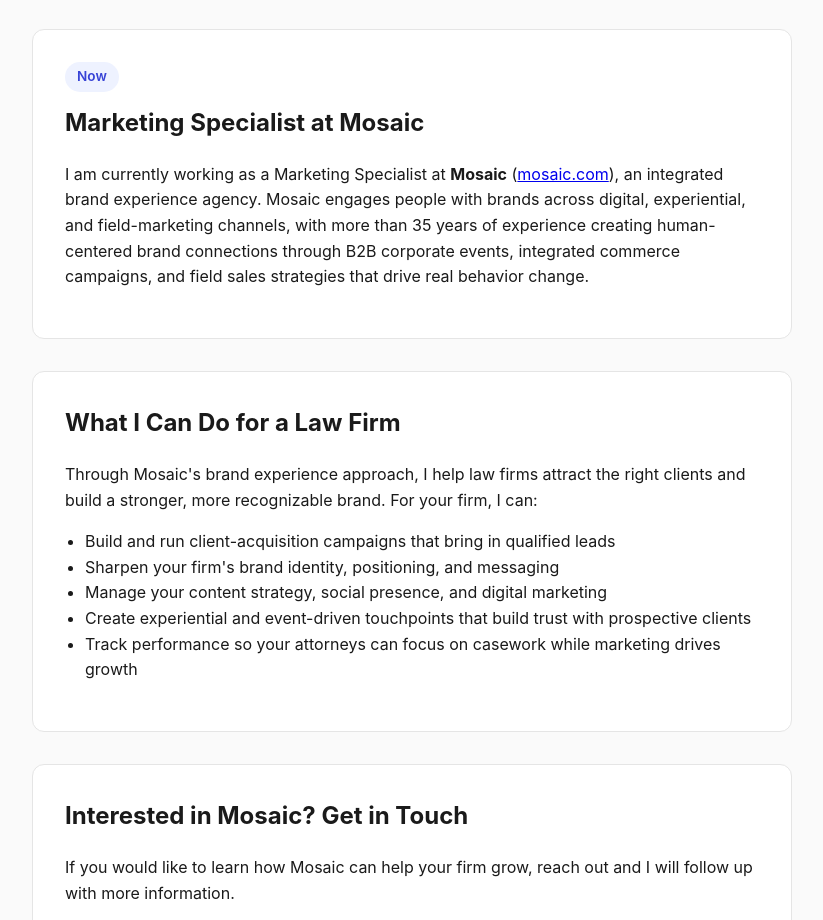
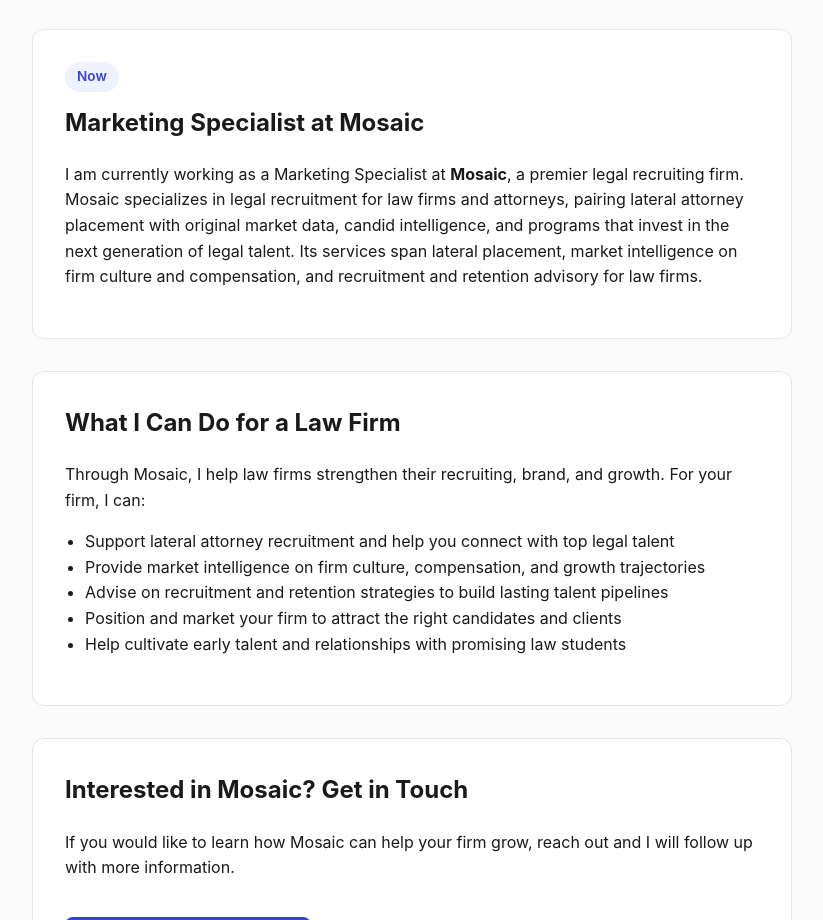
Before and after one commit to javisrevenge21/Ryan-Javaheri, a plain HTML site: page index.html in a window 1280 px wide. Shown: the part 180-1100 px from the top of the page, without its empty margins (228-1051 px from the left). Drawn offline with Linux system fonts and the light colour scheme.

Commit message:
Update Mosaic description to legal recruiting firm

```diff
--- a/index.html
+++ b/index.html
@@ -28,18 +28,18 @@ footer { text-align: center; color: #999; font-size: 0.85rem; margin-top: 40px;
 <section class="section">
 <span class="tag">Now</span>
 <h2>Marketing Specialist at Mosaic</h2>
-<p>I am currently working as a Marketing Specialist at <strong>Mosaic</strong> (<a href="https://www.mosaic.com">mosaic.com</a>), an integrated brand experience agency. Mosaic engages people with brands across digital, experiential, and field-marketing channels, with more than 35 years of experience creating human-centered brand connections through B2B corporate events, integrated commerce campaigns, and field sales strategies that drive real behavior change.</p>
+<p>I am currently working as a Marketing Specialist at <strong>Mosaic</strong>, a premier legal recruiting firm. Mosaic specializes in legal recruitment for law firms and attorneys, pairing lateral attorney placement with original market data, candid intelligence, and programs that invest in the next generation of legal talent. Its services span lateral placement, market intelligence on firm culture and compensation, and recruitment and retention advisory for law firms.</p>
 </section>
 
 <section class="section">
 <h2>What I Can Do for a Law Firm</h2>
-<p>Through Mosaic's brand experience approach, I help law firms attract the right clients and build a stronger, more recognizable brand. For your firm, I can:</p>
+<p>Through Mosaic, I help law firms strengthen their recruiting, brand, and growth. For your firm, I can:</p>
 <ul>
-<li>Build and run client-acquisition campaigns that bring in qualified leads</li>
-<li>Sharpen your firm's brand identity, positioning, and messaging</li>
-<li>Manage your content strategy, social presence, and digital marketing</li>
-<li>Create experiential and event-driven touchpoints that build trust with prospective clients</li>
-<li>Track performance so your attorneys can focus on casework while marketing drives growth</li>
+<li>Support lateral attorney recruitment and help you connect with top legal talent</li>
+<li>Provide market intelligence on firm culture, compensation, and growth trajectories</li>
+<li>Advise on recruitment and retention strategies to build lasting talent pipelines</li>
+<li>Position and market your firm to attract the right candidates and clients</li>
+<li>Help cultivate early talent and relationships with promising law students</li>
 </ul>
 </section>
 
```
